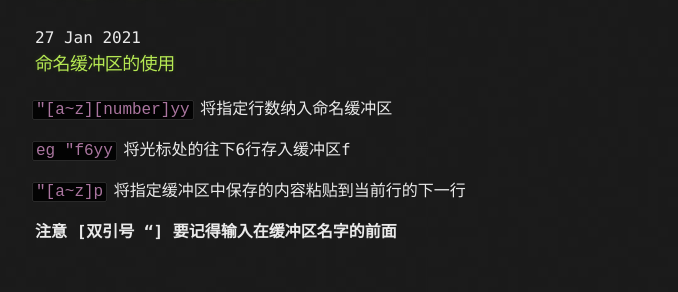
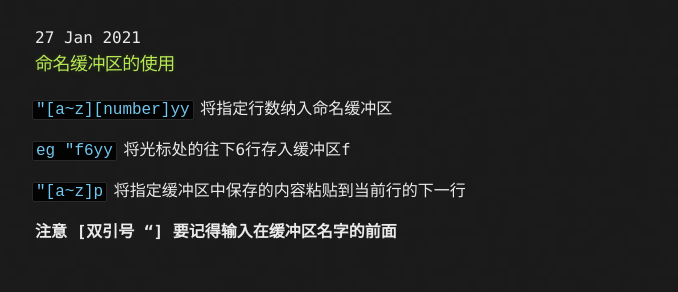
Before and after one commit to Craven1701/Craven1701.github.io, a Jekyll site: the page built from _posts/2021-01-27-vim基本使用与快捷键.md, in a window 1280 px wide. Shown: the part 174-466 px from the top of the page, without its empty margins (105-783 px from the left). Built offline with Jekyll 4.4.1, drawn with Linux system fonts in a browser that asks for light colours.

Commit message:
修改L170的颜色为蓝色

```diff
--- a/_sass/base.scss
+++ b/_sass/base.scss
@@ -167,7 +167,7 @@ code.highlighter-rouge {
   border: 1px solid rgba(255, 255, 255, 0.15);
   padding: 0px 3px;
   margin: 0px -3px;
-  color: #aa759f;
+  color: #71c7ee;
   border-radius: 2px;
 }
 
```
